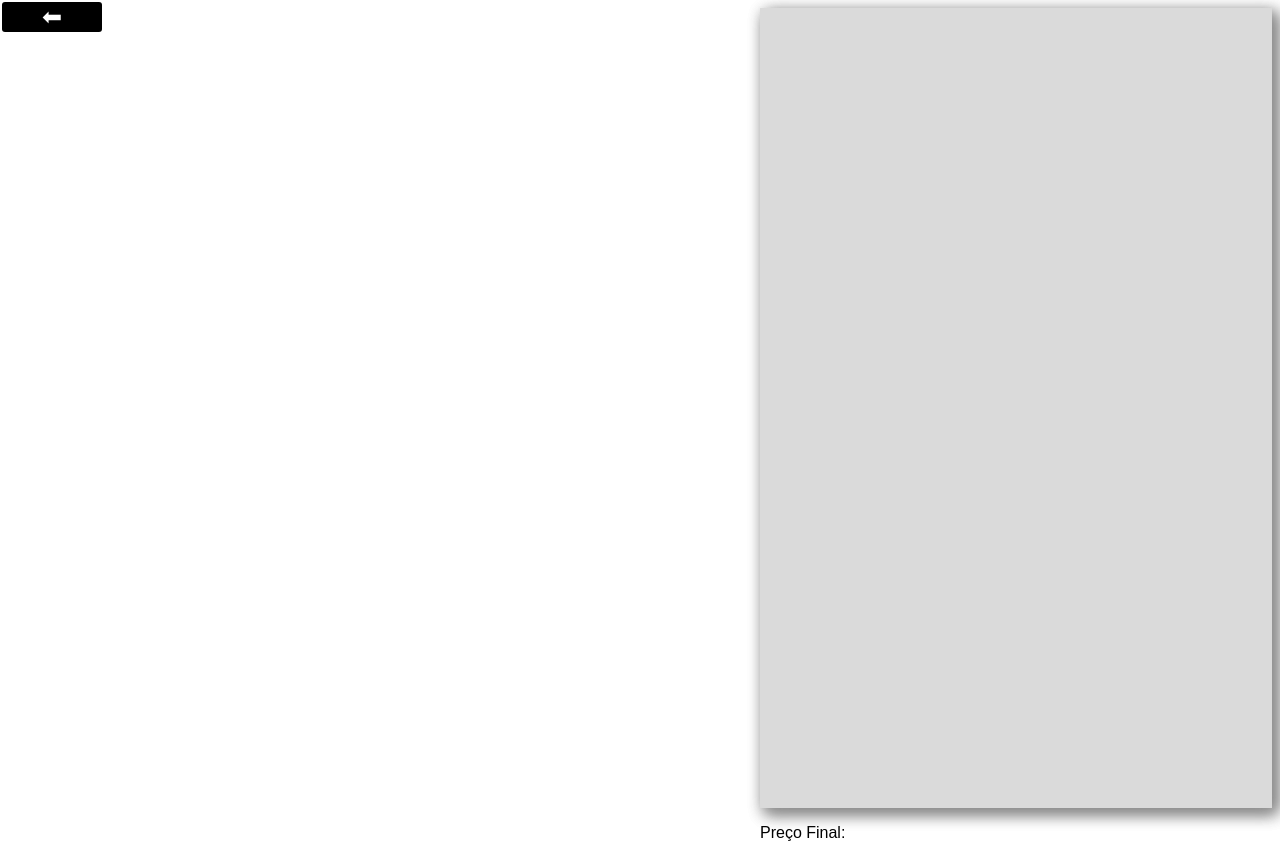
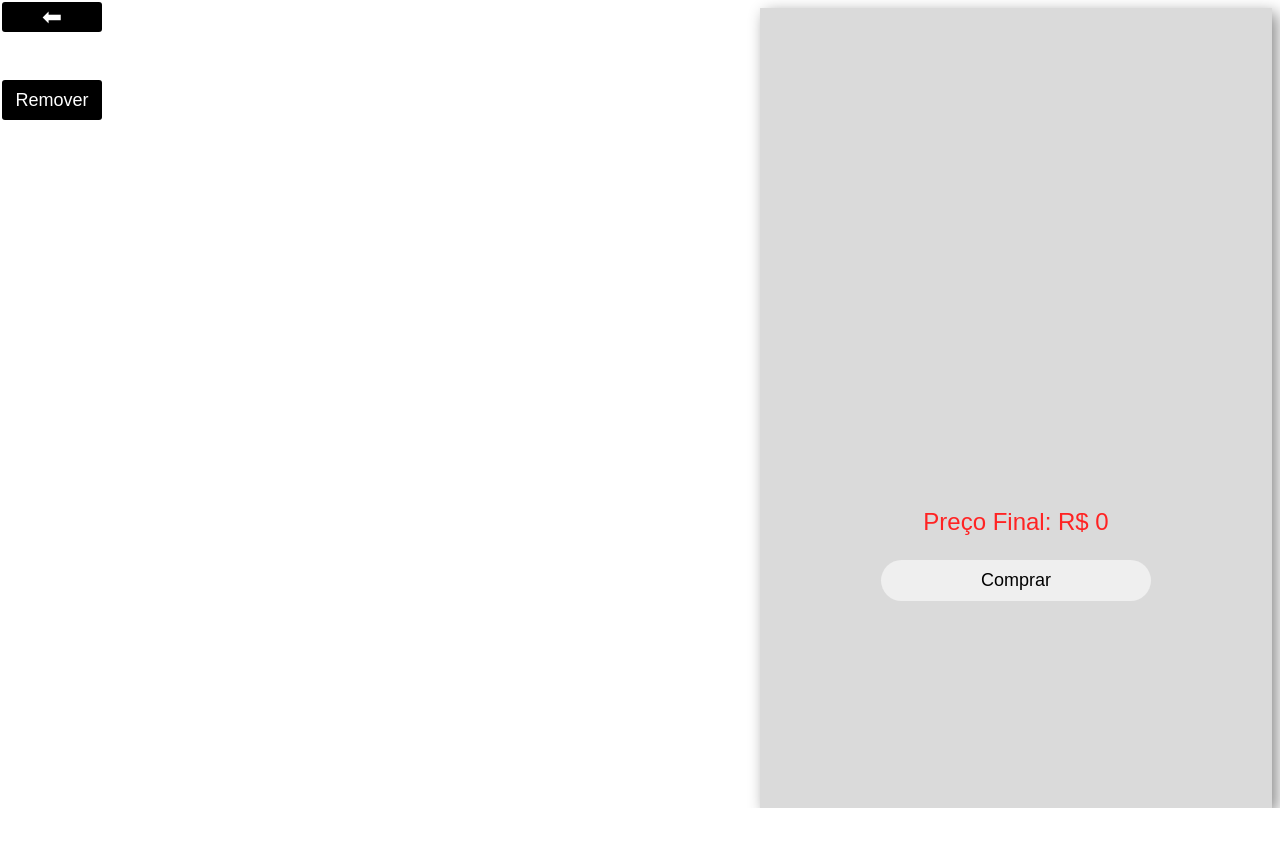
Before and after one commit to Eduardo301007/HTML-T.I, a website: page carrinho.html in a window 1280 px wide. After the commit the page ends 808 px from the top, so only its background shows below. Drawn offline with Linux system fonts and the light colour scheme; a web font is replaced by a local one.

Commit message:
Só falta backend de comprar

```diff
--- a/carrinho.html
+++ b/carrinho.html
@@ -17,8 +17,9 @@
     }
     div
         {
-            display: grid;
+            display: inline;
             justify-content: center;
+            text-align: center;
             position: relative;
             float: right;
             background-color: rgb(218, 218, 218);
@@ -27,28 +28,18 @@
             box-shadow: 5px 5px 15px rgb(140, 140, 140);
         }
 
-        p
-        {
-            display: grid;
-
-            bottom: 20vh;
-            right: 30vw;
-        }
-
 
         #btn_comprar{
-            position: absolute;
-            bottom: 10vh;
-            text-align: center;
+
             font-size: large;
-            height: 40px;
-            width: 30vw;
+            padding: 10px 100px;
             border: none;
             border-radius: 100px;
             transition: 0.7s;
         }
         #btn_comprar:hover{
             background-color: rgb(255, 76, 76);
+            color: white;
             transform: scale(1.02);
         }
 
@@ -72,26 +63,85 @@
             background-color: rgb(255, 76, 76);
             transform: scale(1.02);
         }
+
+        #remover_btn
+        {
+            position: absolute;
+            top: 10vh;
+            left: 2px;
+            text-align: center;
+            font-size: large;
+            height: 40px;
+            width: 100px;
+            border: none;
+            border-radius: 3px;
+            transition: 0.5s;
+            background-color: black;
+            color: white;
+        }
+        #remover_btn:hover
+        {
+            background-color: rgb(255, 76, 76);
+            transform: scale(1.02);
+        }
+
+        #preco
+        {
+            margin-top: 500px;
+            font-size: 1.5rem;
+            color: rgb(255, 35, 35);
+        }
     </style>
 </head>
 <body>
-    <div id="div_geral">
-        <button id="btn_comprar">Comprar</button>
-        <div id="seila"></div>
-        <p>Preço Final: </p>
-    </div>
+
+        <div id="div_geral"></div>
+
+    <button id="remover_btn">Remover</button>
 
     <a href="index.html"><button id="btn_voltar">⬅</button></a>
 
     <script>
         const carrinho = JSON.parse(localStorage.getItem('carrinho')) || [];
-            const container = document.getElementById('seila');
+        const container = document.getElementById('div_geral');
+        const btn_remover = document.getElementById("remover_btn");
 
-            carrinho.forEach(produto => {
-            const item = document.createElement("p");
+        let soma = 0;
+
+        carrinho.forEach(produto => {
+            // cria um elemento para mostrar cada item
+
+            const item = document.createElement('p');
+            item.className = "item_carrinho";
             item.textContent = `${produto.nome} - R$ ${produto.valor}`;
             container.appendChild(item);
-            });
+
+            // soma os valores
+            soma += produto.valor;
+        });
+
+        const precoFinal = document.createElement('p');
+        precoFinal.id = "preco";
+        container.appendChild(precoFinal);
+        precoFinal.textContent = `Preço Final: R$ ${soma}`;
+
+        const btn_comprar = document.createElement('button');
+        btn_comprar.id = "btn_comprar";
+        container.appendChild(btn_comprar);
+        btn_comprar.textContent = 'Comprar';
+
+        // função para remover o último item do carrinho
+        btn_remover.addEventListener("click", () => {
+            divs_itens = document.querySelectorAll(".item_carrinho");
+            if (carrinho.length > 0) {
+                const removido = carrinho.pop(); // remove o último item
+                soma -= removido.valor; // subtrai o valor do item removido
+                divs_itens[divs_itens.length -1].remove(); // remove o último elemento do container
+                precoFinal.textContent = `Preço Final: R$ ${soma}`; // atualiza o preço final
+                localStorage.setItem('carrinho', JSON.stringify(carrinho)); // atualiza o localStorage
+            }
+        });
     </script>
+
 </body>
 </html>
```
Also changed, not shown: index.html (+40 -2 lines).
